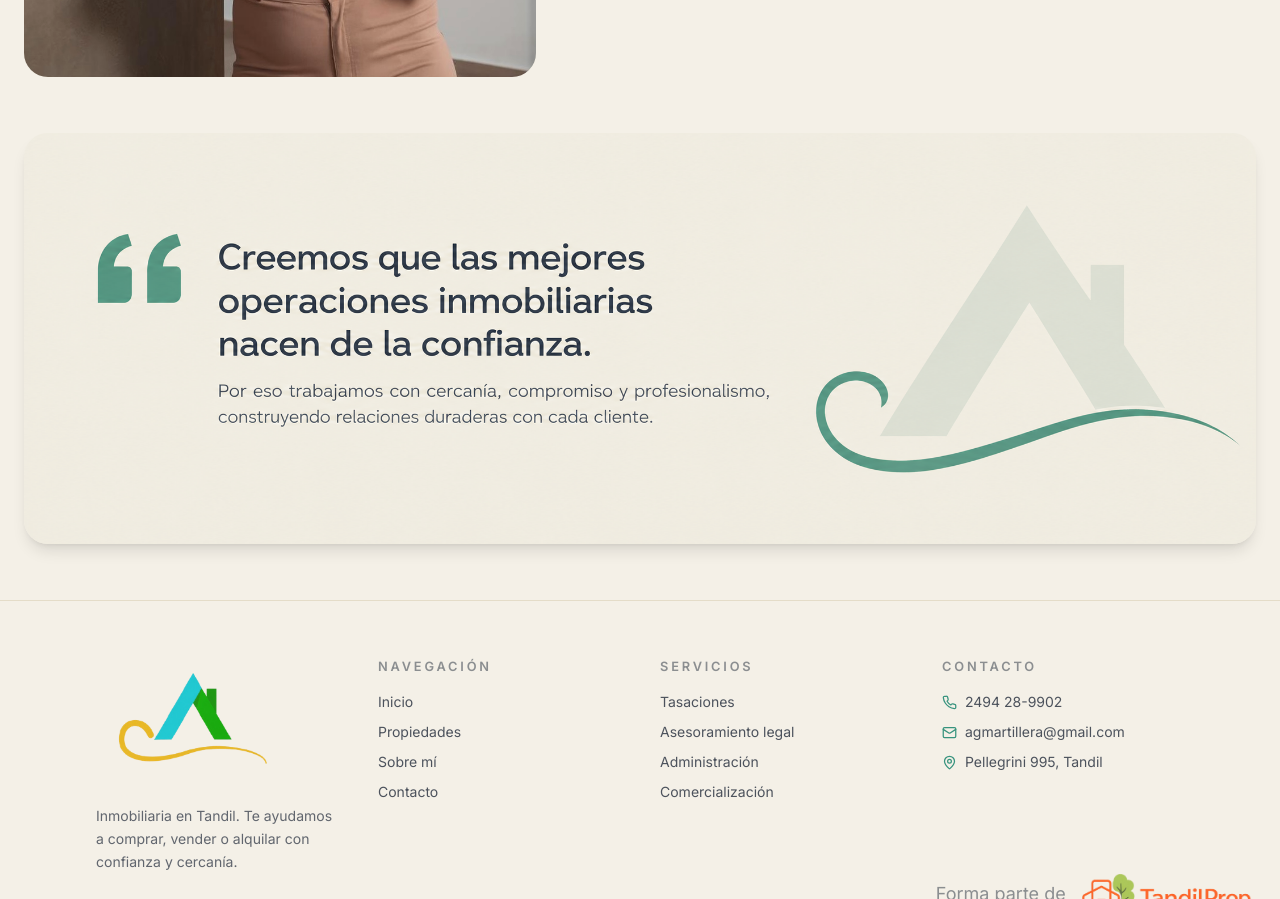
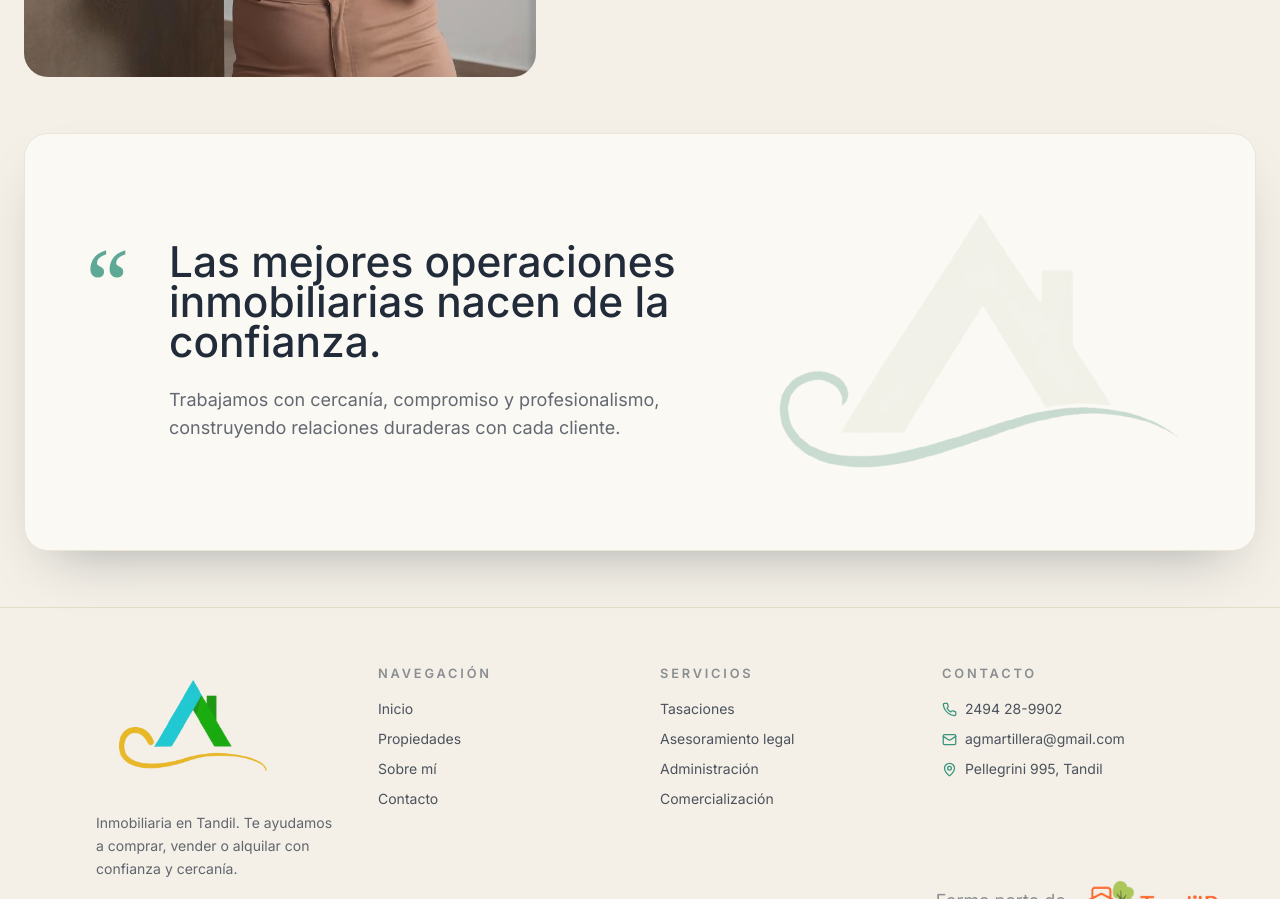
Before and after one commit to nahuelserrano/Agustina_Garcia, a Next.js app in the folder next-frontend/: page /sobre-mi in a window 1280 px wide. Shown: the part 740-1639 px from the top of the page. Built offline with nearby package versions, Linux system fonts and the light colour scheme.

Commit message:
adjustments / new banner about-me

```diff
--- a/next-frontend/src/app/globals.css
+++ b/next-frontend/src/app/globals.css
@@ -6,6 +6,9 @@
   --crema: #f4f0e7;
   --verde: #37937e;
   --noche: #222b3a;
+  --hero-gradient-desktop: linear-gradient(180deg, #eae9e8 0%, #eaeae8 10%, #e9e9e8 20%, #eae9e8 30%, #e8e8e7 40%, #e7e6e5 50%, #e6e5e4 60%, #e6e4e2 70%, #e2e0de 80%, #e1dfdd 90%, #dddbda 100%);
+  --hero-gradient-tablet: linear-gradient(180deg, #e9e9e7 0%, #ebeae9 10%, #eae9e8 20%, #e9e9e8 30%, #e8e8e7 40%, #e7e6e5 50%, #e5e4e3 60%, #e2e0de 70%, #dedcdb 80%, #d8d6d4 90%, #d5d2d1 100%);
+  --hero-gradient-mobile: linear-gradient(180deg, #e9e9e7 0%, #ebeae9 10%, #eae9e8 20%, #e9e9e8 30%, #e8e8e7 40%, #e7e6e5 50%, #e5e4e3 60%, #e2e0de 70%, #dedcdb 80%, #d8d6d4 90%, #d5d2d1 100%);
 }
 
 html {
@@ -29,7 +32,7 @@ body {
   .hero-bg {
     background-image:
       url('/background-hero.jpg'),
-      linear-gradient(180deg, #eae9e8 0%, #eaeae8 10%, #e9e9e8 20%, #eae9e8 30%, #e8e8e7 40%, #e7e6e5 50%, #e6e5e4 60%, #e6e4e2 70%, #e2e0de 80%, #e1dfdd 90%, #dddbda 100%);
+      var(--hero-gradient-desktop);
     background-repeat: no-repeat, no-repeat;
     background-position: right center, left top;
     background-size: auto 150%, 100% 100%;
@@ -39,17 +42,22 @@ body {
     .hero-bg {
       background-image:
         url('/background-hero.jpg'),
-        linear-gradient(180deg, #e9e9e7 0%, #ebeae9 10%, #eae9e8 20%, #e9e9e8 30%, #e8e8e7 40%, #e7e6e5 50%, #e5e4e3 60%, #e2e0de 70%, #dedcdb 80%, #d8d6d4 90%, #d5d2d1 100%);
+        var(--hero-gradient-tablet);
       background-size: auto 100%, 100% 100%;
     }
   }
 
   @media (max-width: 1023px) {
     .hero-bg {
-      background-image: linear-gradient(180deg, #e9e9e7 0%, #ebeae9 10%, #eae9e8 20%, #e9e9e8 30%, #e8e8e7 40%, #e7e6e5 50%, #e5e4e3 60%, #e2e0de 70%, #dedcdb 80%, #d8d6d4 90%, #d5d2d1 100%);
+      background-image:
+        radial-gradient(circle at 96% 10%, rgba(55, 147, 126, 0.14) 0 7rem, transparent 7.1rem),
+        radial-gradient(circle at 3% 90%, rgba(55, 147, 126, 0.1) 0 8rem, transparent 8.1rem),
+        radial-gradient(circle at 90% 84%, rgba(195, 225, 217, 0.42) 0 4.5rem, transparent 4.6rem),
+        radial-gradient(circle at 10% 22%, rgba(240, 220, 171, 0.24) 0 3.25rem, transparent 3.35rem),
+        var(--hero-gradient-mobile);
       background-repeat: no-repeat;
       background-position: left top;
-      background-size: 100% 100%;
+      background-size: auto, auto, auto, auto, 100% 100%;
     }
   }
 
--- a/next-frontend/src/app/sobre-mi/page.tsx
+++ b/next-frontend/src/app/sobre-mi/page.tsx
@@ -1,4 +1,5 @@
 import type { Metadata } from 'next';
+import Image from 'next/image';
 import WhatsAppIcon from '@/components/WhatsAppIcon';
 import { waLink } from '@/constants/contact';
 
@@ -14,13 +15,14 @@ export default function SobreMiPage() {
         <div className="flex justify-center">
           <div className="w-full max-w-7xl px-3 sm:px-6 py-10 sm:py-14 flex flex-col lg:flex-row lg:items-center lg:gap-8 gap-12">
             <div className="relative w-full overflow-hidden rounded-3xl bg-crema-200 max-w-lg">
-               <img
-                src="/agustina.jpeg"
-                alt="Agustina García"
-                width={854}
-                height={1280}
-                className="w-full object-cover object-center brightness-110"
-              />
+               <Image
+                 src="/agustina.jpeg"
+                 alt="Agustina García"
+                 width={849}
+                 height={1102}
+                 sizes="(max-width: 1023px) 100vw, 32rem"
+                 className="w-full object-cover object-center brightness-110"
+               />
             </div>
             <div className="flex-1">
               <p className="eyebrow">Sobre mí</p>
@@ -44,13 +46,33 @@ export default function SobreMiPage() {
       </section>
       <section className="pb-10 sm:pb-14">
         <div className="mx-auto w-full max-w-7xl px-3 sm:px-6">
-          <img
-            src="/banner-about.png"
-            alt="Agustina García Inmobiliaria"
-            width={2170}
-            height={725}
-            className="w-full rounded-3xl object-cover shadow-lg"
-          />
+          <div className="relative isolate overflow-hidden rounded-3xl border border-crema-200 bg-crema-50 px-6 py-12 text-noche shadow-lift sm:px-12 sm:py-14 lg:px-16 lg:py-16">
+            <div className="relative grid items-center gap-10 lg:grid-cols-[1.15fr_0.85fr] lg:gap-12">
+              <div className="relative z-10 max-w-2xl">
+                <span className="absolute -left-1 -top-2 font-serif text-8xl leading-none text-verde/80" aria-hidden="true">
+                  “
+                </span>
+                <blockquote className="pl-14 font-sans text-3xl font-medium leading-tight sm:pl-16 sm:text-4xl lg:pl-20 lg:text-[2.65rem]">
+                  Las mejores operaciones inmobiliarias nacen de la confianza.
+                </blockquote>
+                <p className="mt-6 max-w-xl pl-14 font-sans text-base leading-relaxed text-noche/70 sm:pl-16 sm:text-lg lg:pl-20">
+                  Trabajamos con cercanía, compromiso y profesionalismo, construyendo
+                  relaciones duraderas con cada cliente.
+                </p>
+              </div>
+
+              <div className="pointer-events-none absolute inset-0 z-0 flex items-center justify-center lg:relative lg:inset-auto lg:flex lg:justify-end">
+                <Image
+                  src="/logo-about-me.webp"
+                  alt=""
+                  width={611}
+                  height={408}
+                  sizes="(max-width: 1023px) 78vw, (max-width: 1279px) 58vw, 27rem"
+                  className="h-auto w-[min(78vw,21rem)] object-contain opacity-30 sm:w-[min(58vw,25rem)] lg:w-full lg:max-w-[27rem]"
+                />
+              </div>
+            </div>
+          </div>
         </div>
       </section>
     </div>
```
Also changed, not shown: next-frontend/public/banner-about.png (deleted), next-frontend/public/logo-about-me.webp (added).
